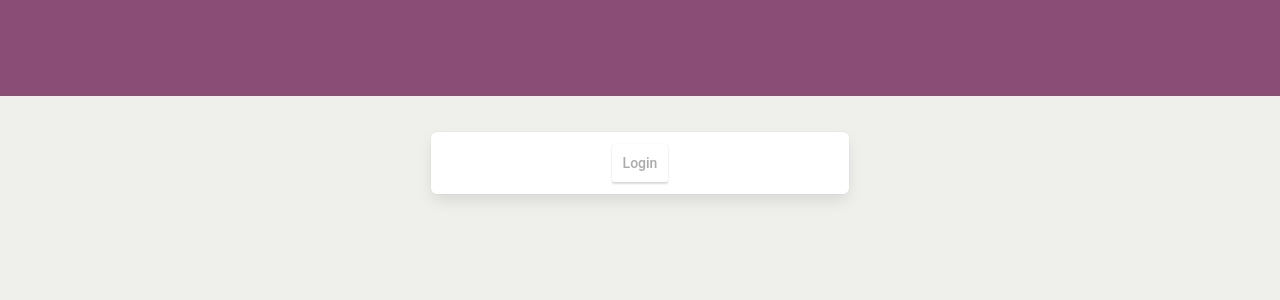
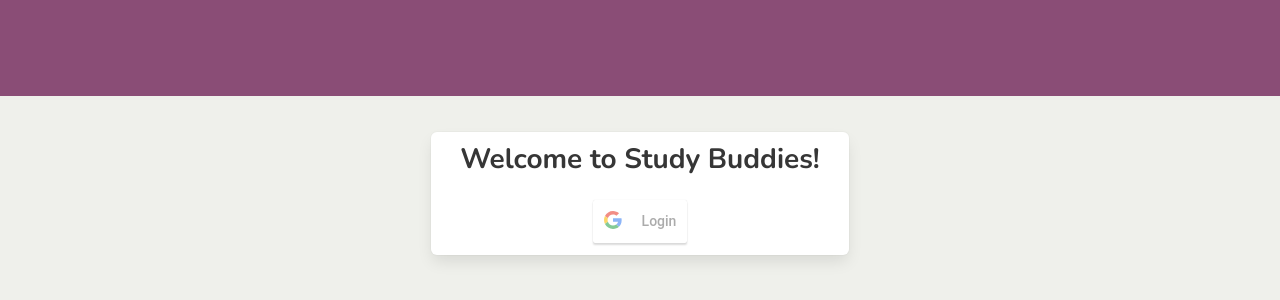
Before and after one commit to comp426final/StudyBuddiesFrontEnd, a React (Create React App) app: page / in a window 1280 px wide. Shown: the top 300 px of the page. Built offline with nearby package versions, Linux system fonts and the light colour scheme.

Commit message:
clean up

```diff
--- a/src/App.js
+++ b/src/App.js
@@ -57,7 +57,6 @@ function App() {
             clientId="1094624501428-i10otiook503amuvr05dqjsvuop4pq8q.apps.googleusercontent.com"
             buttonText="Logout"
             onLogoutSuccess={logoutSuccess}
-            icon={false}
           />
         </footer>
       </section>
@@ -68,15 +67,15 @@ function App() {
         <div className="hero-body"></div>
       </section>
       <section className="section columns">
-        <div className="box column is-one-third is-offset-one-third">
+        <div className="box column is-offset-one-third is-one-third">
           <div className="content has-text-centered is-primary">
+            <h2 className="title">Welcome to Study Buddies!</h2>
             <GoogleLogin
               clientId="1094624501428-i10otiook503amuvr05dqjsvuop4pq8q.apps.googleusercontent.com"
               buttonText="Login"
               onSuccess={loginSuccess}
               onFailure={loginFail}
               cookiePolicy={"single_host_origin"}
-              icon={false}
             />
           </div>
         </div>
--- a/src/index.js
+++ b/src/index.js
@@ -2,10 +2,11 @@ import React from 'react';
 import ReactDOM from 'react-dom';
 import App from './App';
 import { library } from '@fortawesome/fontawesome-svg-core'
-import { faUser, faLock, faCheck } from '@fortawesome/free-solid-svg-icons'
+import { faUser, faLock, faCheck, faBook } from '@fortawesome/free-solid-svg-icons'
 
 library.add(faUser);
 library.add(faLock);
 library.add(faCheck);
+library.add(faBook);
 
 ReactDOM.render(<App />, document.getElementById('root'));
```
Also changed, not shown: src/logo.svg (deleted).
